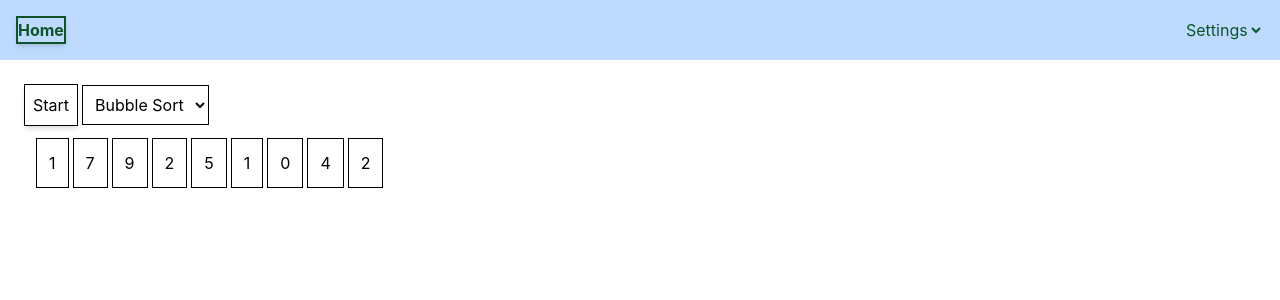
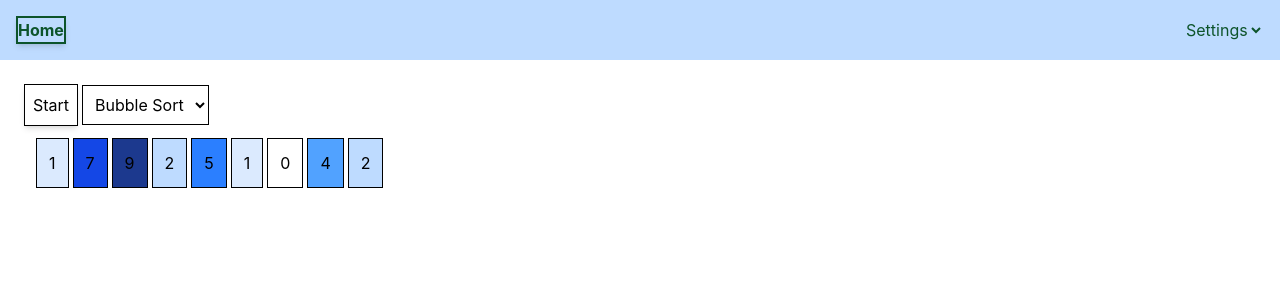
Before and after one commit to TheLaughingDuck/TheLaughingDuck.github.io, a React (Vite) app in the folder website/: page /algorithms in a window 1280 px wide. Shown: the top 300 px of the page. Built offline with nearby package versions, Linux system fonts and the light colour scheme.

Commit message:
Implemented colours on sorting elements

```diff
--- a/website/src/algorithms.tsx
+++ b/website/src/algorithms.tsx
@@ -65,6 +65,19 @@ export default function Algorithms() {
         return () => clearInterval(interval);
     }, [isActive]);
 
+    const bgColours: Record<string, string> = {
+        0: "bg-blue-000",
+        1: "bg-blue-100",
+        2: "bg-blue-200",
+        3: "bg-blue-300",
+        4: "bg-blue-400",
+        5: "bg-blue-500",
+        6: "bg-blue-600",
+        7: "bg-blue-700",
+        8: "bg-blue-800",
+        9: "bg-blue-900",
+    }
+
 
     return (
         <Layout>
@@ -84,7 +97,7 @@ export default function Algorithms() {
 
                 <div className="flex space-x-1 p-3">
                     {currentArray.map(number =>
-                        <div className="border p-3">{number}</div>
+                        <div className={`${bgColours[number]} border p-3`}>{number}</div>
                     )}
                 </div>
 
```
